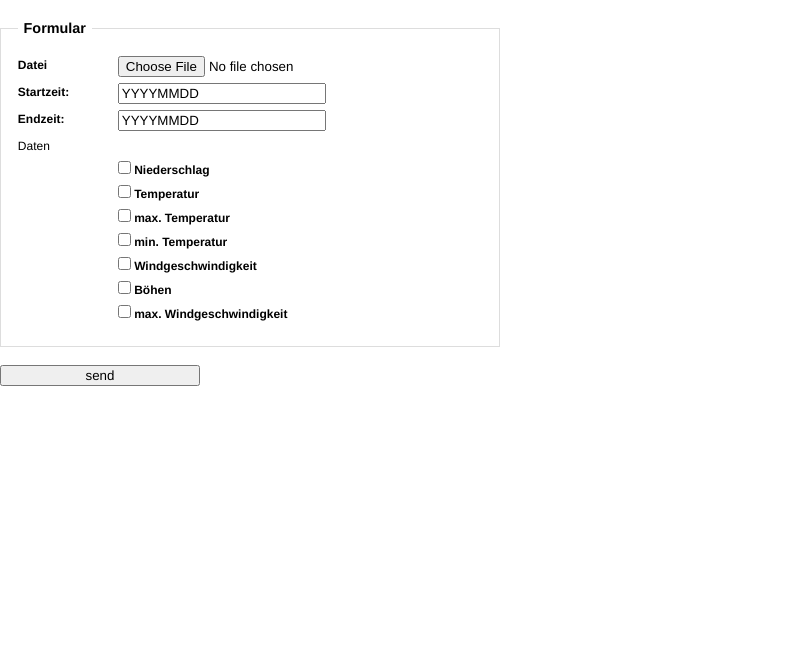
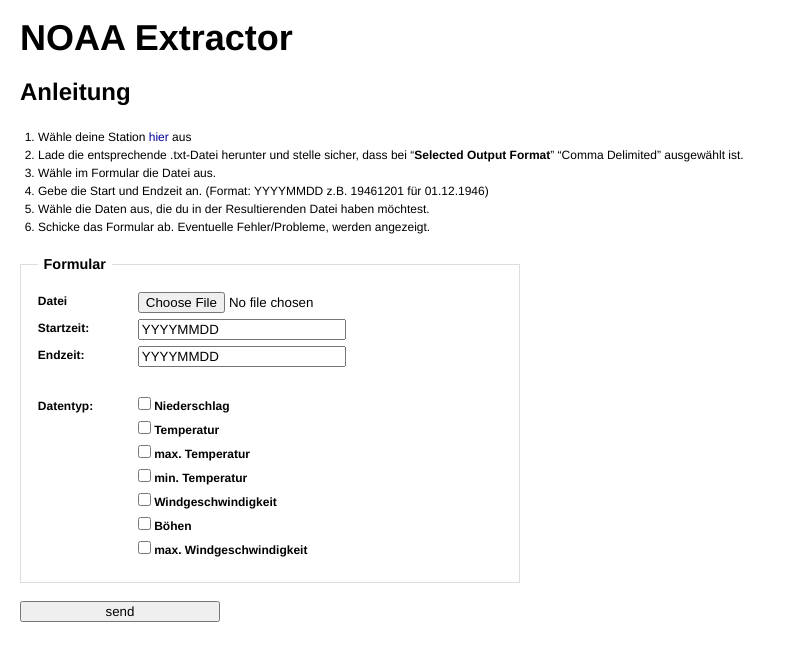
Before and after one commit to escaped/EasyClimatePlot, a PHP site: page / in a window 1280 px wide. Shown: the top 661 px of the page, without its empty margins (0-804 px from the left). Run offline with PHP 8.4, Linux system fonts and the light colour scheme.

Commit message:
Version 1 of Webform

```diff
--- /dev/null
+++ b/webform/css/main.css
@@ -0,0 +1,3 @@
+body {
+	margin: 20px;
+}
--- /dev/null
+++ b/webform/css/notices.css
@@ -0,0 +1,15 @@
+/* Success, notice and error boxes
+
+     * extracted from form.css
+-------------------------------------------------------------- */
+
+.error,
+.notice,
+.success    { padding: .8em; margin-bottom: 1em; border: 2px solid #ddd; }
+
+.error      { background: #FBE3E4; color: #8a1f11; border-color: #FBC2C4; }
+.notice     { background: #FFF6BF; color: #514721; border-color: #FFD324; }
+.success    { background: #E6EFC2; color: #264409; border-color: #C6D880; }
+.error a    { color: #8a1f11; }
+.notice a   { color: #514721; }
+.success a  { color: #264409; }
--- a/webform/index.php
+++ b/webform/index.php
@@ -4,17 +4,132 @@
 <html lang="de">
 	<head>
 		<meta http-equiv="Content-Type" content="text/html; charset=utf-8">
-		<title>NOAA Parser</title>
+		<title>NOAA Extractor</title>
 		<meta name="author" content="Alexander Frenzel">
  		<link rel="stylesheet" href="css/boilerplate.css" type="text/css" media="screen" charset="utf-8">
 		<link rel="stylesheet" href="css/plugins.css" type="text/css" media="screen" charset="utf-8">
+		<link rel="stylesheet" href="css/notices.css" type="text/css" media="screen" charset="utf-8">
 		<!--[if lte IE 6]>
 			<link rel="stylesheet" href="css/ie.css" type="text/css" media="screen" charset="utf-8">
 		<![endif]-->
+
+		<link rel="stylesheet" href="css/main.css" type="text/css" media="screen" charset="utf-8">
 	</head>
 
 	<body>
-		<form class="hform" method="post" action="index.php" style="width: 500px">
+		<h1>NOAA Extractor</h1>
+		<h2>Anleitung</h2>
+		<ol>
+			<li>Wähle deine Station <a href="http://gis.ncdc.noaa.gov/website/ims-cdo/gsod/viewer.htm">hier</a> aus</li>
+			<li>Lade die entsprechende .txt-Datei herunter und stelle sicher, dass bei &ldquo;<b>Selected Output Format</b>&rdquo; &ldquo;Comma Delimited&rdquo; ausgewählt ist.</li>
+			<li>W&auml;hle im Formular die Datei aus.</li>
+			<li>Gebe die Start und Endzeit an. (Format: YYYYMMDD z.B. 19461201 für 01.12.1946)</li>
+			<li>W&auml;hle die Daten aus, die du in der Resultierenden Datei haben möchtest.</li>
+			<li>Schicke das Formular ab. Eventuelle Fehler/Probleme, werden angezeigt.</li>
+		</ol>
+<?php
+	// do a cleanup in downloaddir
+	foreach (glob('download/*.*') as $file) {
+		if (filemtime($file) < time()-(3*24*60*60)) {
+			// remove after 3 days
+			unlink($file);
+		}
+	}
+
+	$msg = array();
+	if (!empty($_POST['send'])) {
+
+		// check input
+		// date
+		if (!preg_match('/\d{8}/', $_POST['endtime'])) {
+			$msg[] = 'Bitte &uuml;berpr&uuml;fe die Endzeit.';
+		}
+		if (!preg_match('/\d{8}/', $_POST['starttime'])) {
+			$msg[] = 'Bitte &uuml;berpr&uuml;fe die Startzeit.';
+		}
+		if (count($_POST['data']) <= 0) {
+			$msg[] = 'W&auml;hle min. einen Datentyp aus.';
+		}
+		if (empty($_FILES['file']['name']))
+			$msg[] = 'Bitte w&auml;hle eine Datei aus.';
+
+		if (count($msg) == 0) {
+			// create CLI Parameter Array for verification
+			$argv[] = 'noaa.php';
+			$argv[] = 'test';
+			$argv[] = '-i';
+			$argv[] = $_FILES['file']['tmp_name'];
+			$argv[] = '-v';
+			$argv[] = 'mi'; // show missing years
+			$argv[] = '-v';
+			$argv[] = 'cy'; // complete years
+			$argv[] = '-v';
+			$argv[] = 'cm'; // complete months
+			$argv[] = '-v';
+			$argv[] = 'y';
+			$argv[] = '-v';
+			$argv[] = 'm';
+			foreach ($_POST['data'] as $key => $value) {
+				$argv[] = '-t';
+				$argv[] = $key;
+			}
+			ob_start();
+			require_once('noaa.php');
+			$test_output = ob_get_contents();
+			ob_end_clean();
+
+			$argv = array();
+			// create CLI Parameter Array for extraction
+			$filename = 'download/'.rand().rand().'_'.$_FILES['file']['name'];
+			$argv[] = 'noaa.php';
+			$argv[] = 'extract';
+			$argv[] = '-convert';
+			$argv[] = '-inv';
+			$argv[] = '-s';
+			$argv[] = $_POST['starttime'];
+			$argv[] = '-e';
+			$argv[] = $_POST['endtime'];
+			$argv[] = '-i';
+			$argv[] = $_FILES['file']['tmp_name'];
+			$argv[] = '-o';
+			$argv[] = $filename;
+			foreach ($_POST['data'] as $key => $value) {
+				$argv[] = '-t';
+				$argv[] = $key;
+			}
+			ob_start();
+			$noaa = new NOAAParser($argv); // do Output
+			$calc_output = ob_get_contents();
+			ob_end_clean();
+?>
+<p>&nbsp;</p>
+<h3><a name="ergebnis">Ergebnisse</a></h3>
+<ul>
+	<li>Unter <a href="#hinweis">Hinweise</a> werden fehlerhafte oder unvollständige Daten angezeigt, die ignoriert wurden.</li>
+	<li>Unter <a href="#info">zus&auml;tzliche Informationen</a>, werden allg. Aussagen über die vollständigkeit der DAten getroffen. </li>
+	<li><a href="<?=$filename?>">Textdatei herunterladen</a> (Datei wird nach ca. 3 Tagen gel&ouml;scht.)</li>
+</ul>
+
+<p>&nbsp;</p>
+<h3><a name="hinweis">Hinweise</a></h3>
+<p><a href="#ergebnis">zur&uuml;ck zu den Ergebnissen</a></p>
+<p><?=str_replace("\n", '<br />', $calc_output)?></p>
+
+<h3><a name="info">zus&auml;tzliche Informationen:</a></h3>";
+<p><a href="#ergebnis">zur&uuml;ck zu den Ergebnissen</a></p>
+<p><?=str_replace("\n", '<br />', $test_output)?></p>
+<p><a href="#ergebnis">zur&uuml;ck zu den Ergebnissen</a></p>
+
+<?php
+		}
+ 	}
+
+	if (empty($_POST['send']) || count($msg) > 0) {
+		foreach ($msg as $m) {
+			echo '<p class="error">'.$m.'</p>';
+		}
+?>
+		<form class="hform" method="post" action="index.php" enctype="multipart/form-data"  style="width: 500px">
 			<fieldset>
 				<legend>Formular</legend>
 				<p>
@@ -23,43 +138,46 @@
 				</p>
 				<p>
 					<label for="starttime">Startzeit:</label>
-					<input type="text" name="starttime" id="starttime" value="YYYYMMDD" />
+					<input type="text" name="starttime" id="starttime" value="<?=(!empty($_POST['starttime']))?$_POST['starttime']:'YYYYMMDD'?>" />
 				</p>
 				<p>
 					<label for="endtime">Endzeit:</label>
-					<input type="text" name="endtime" id="endtime" value="YYYYMMDD" />
-				<p>Daten</p>
+					<input type="text" name="endtime" id="endtime" value="<?=(!empty($_POST['endtime']))?$_POST['endtime']:'YYYYMMDD'?>" />
+				<p>&nbsp;</p>
+				<p><label>Datentyp:</label></p>
 				<p class="checkbox">
-					<input type="checkbox" id="precipitation" name="data[precipitation]" />
+					<input type="checkbox" id="precipitation" name="data[precipitation]" <?=(!empty($_POST['data']['precipitation']))?'checked="checked"':''?> />
 					<label for="precipitation">Niederschlag</label>
 				</p>
 				<p class="checkbox">
-					<input type="checkbox" id="temp" name="data[temp]" />
+					<input type="checkbox" id="temp" name="data[temp]" <?=(!empty($_POST['data']['temp']))?'checked="checked"':''?> />
 					<label for="temp">Temperatur</label>
 				</p>
 				<p class="checkbox">
-					<input type="checkbox" id="maxtemp" name="data[maxtemp]" />
+					<input type="checkbox" id="maxtemp" name="data[maxtemp]" <?=(!empty($_POST['data']['maxtemp']))?'checked="checked"':''?> />
 					<label for="maxtemp">max. Temperatur</label>
 				</p>
 				<p class="checkbox">
-					<input type="checkbox" id="mintemp" name="data[mintemp]" />
+					<input type="checkbox" id="mintemp" name="data[mintemp]" <?=(!empty($_POST['data']['mintemp']))?'checked="checked"':''?> />
 					<label for="mintemp">min. Temperatur</label>
 				</p>
 				<p class="checkbox">
-					<input type="checkbox" id="windspeed" name="data[windspeed]" />
+					<input type="checkbox" id="windspeed" name="data[windspeed]" <?=(!empty($_POST['data']['windspeed']))?'checked="checked"':''?> />
 					<label for="windspeed">Windgeschwindigkeit</label>
 				</p>
 				<p class="checkbox">
-					<input type="checkbox" id="windgust" name="data[windgust]" />
+					<input type="checkbox" id="windgust" name="data[windgust]" <?=(!empty($_POST['data']['windgust']))?'checked="checked"':''?> />
 					<label for="windgust">B&ouml;hen</label>
 				</p>
 				<p class="checkbox">
-					<input type="checkbox" id="maxwindspeed" name="data[maxwindspeed]" />
+					<input type="checkbox" id="maxwindspeed" name="data[maxwindspeed]" <?=(!empty($_POST['data']['maxwindspeed']))?'checked="checked"':''?> />
 					<label for="maxwindspeed">max. Windgeschwindigkeit</label>
 				</p>
 			</fieldset>
-			<p><input type="submit" name="start" value="send" /></p>
+			<p><input type="submit" name="send" value="send" /></p>
 		</form>
-
+<?php
+	}
+?>
 	</body>
 </html>
```
